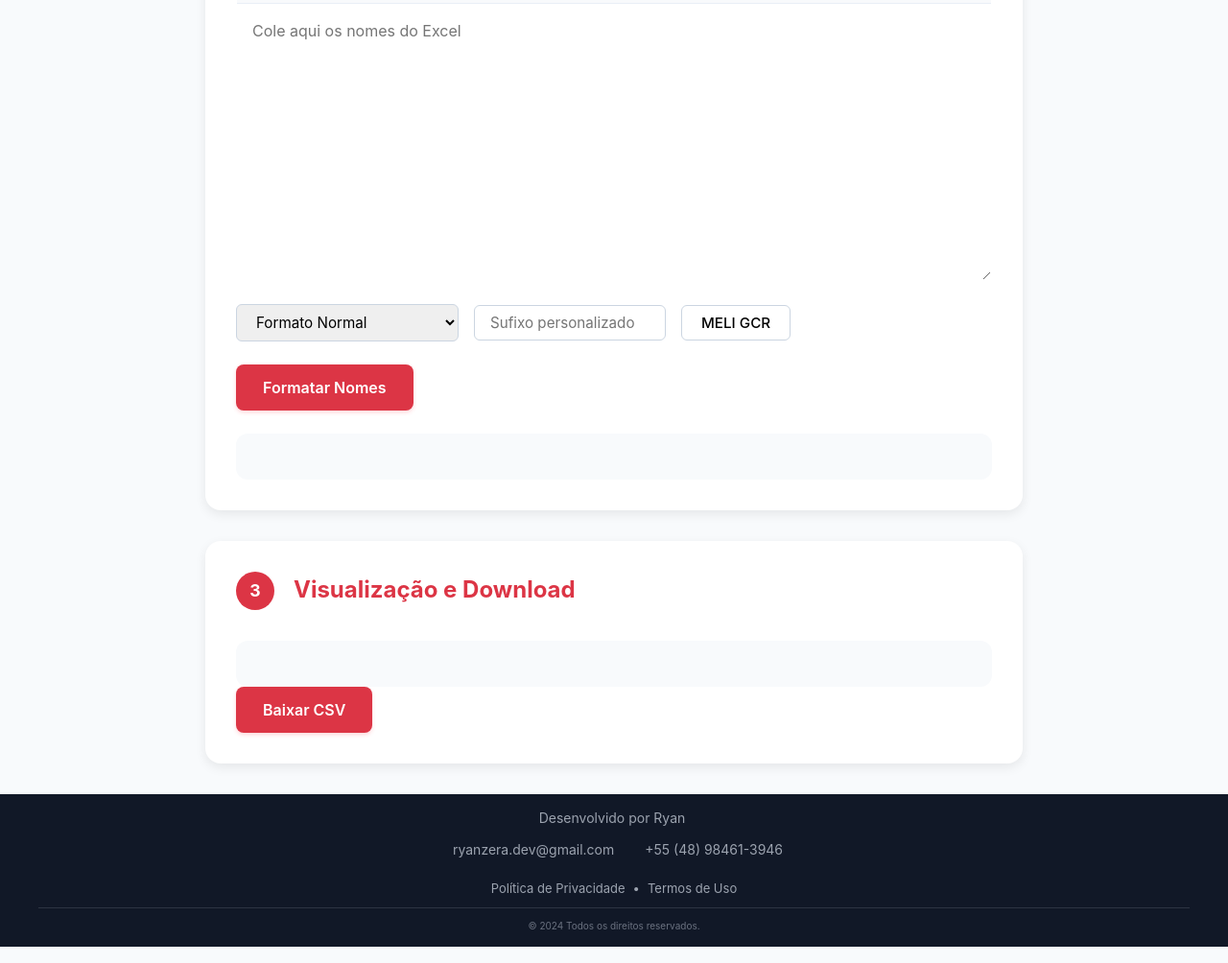
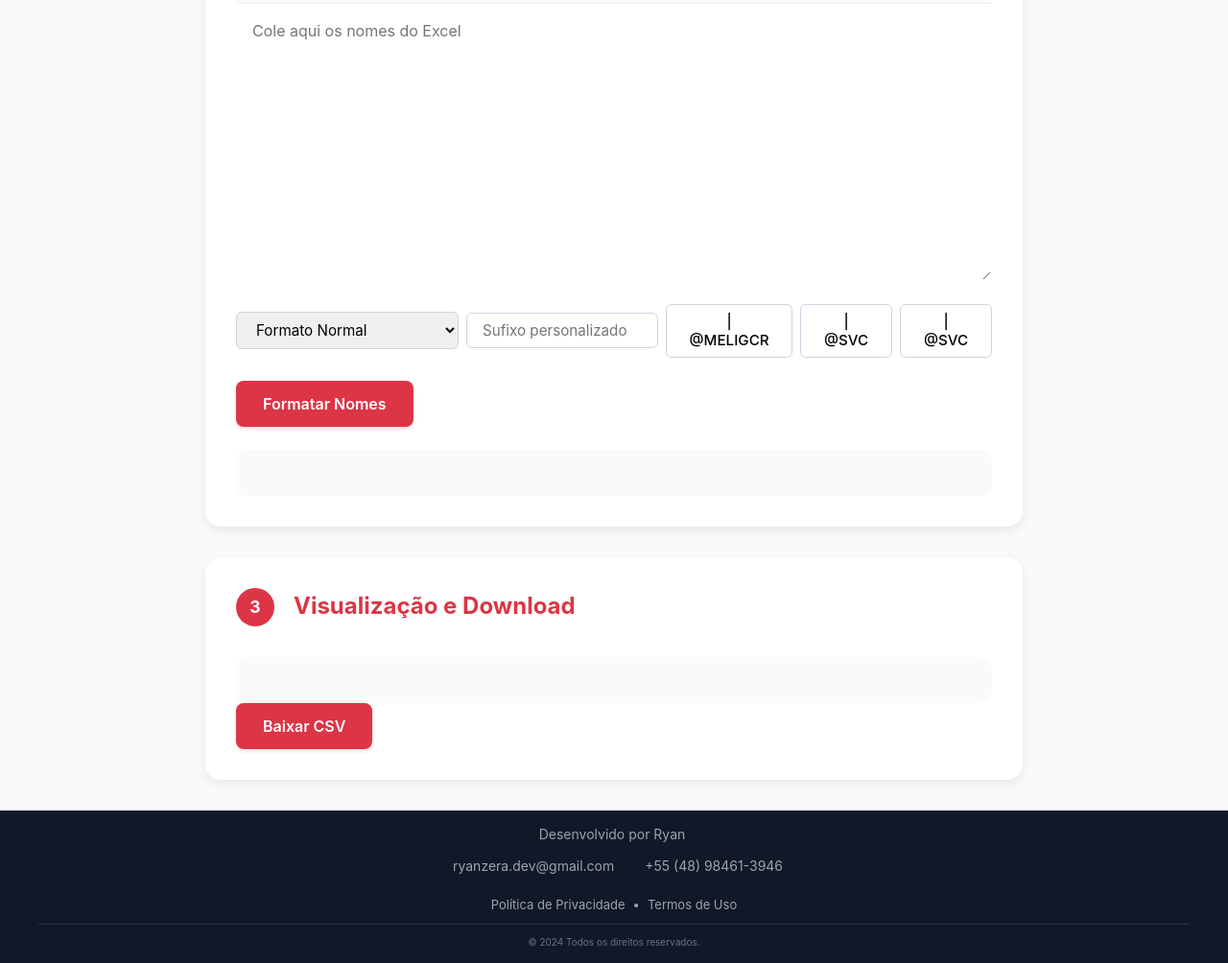
Before and after one commit to euoryan/contatoscsv, a plain HTML site: page index.html in a window 1280 px wide. Shown: the part 1186-2190 px from the top of the page at 96% size. Drawn offline with nearby package versions, Linux system fonts and the light colour scheme.

Commit message:
att posição e botões #3

```diff
--- a/index.html
+++ b/index.html
@@ -162,7 +162,7 @@
 
         .format-options {
             display: flex;
-            gap: 1rem;
+            gap: 0.5rem;
             margin-bottom: 1.5rem;
             align-items: center;
         }
@@ -336,7 +336,13 @@
                 </select>
                 <input type="text" id="suffix" placeholder="Sufixo personalizado">
                 <div class="suffix-options">
-                    <button class="suffix-btn" onclick="setSuffix('- MELI GCR')">MELI GCR</button>
+                    <button class="suffix-btn" onclick="setSuffix('| @MELIGCR')">| @MELIGCR</button>
+                </div>
+                <div class="suffix-options">
+                    <button class="suffix-btn" onclick="setSuffix('| @SVC')">| @SVC</button>
+                </div>
+                <div class="suffix-options">
+                    <button class="suffix-btn" onclick="setSuffix('| @SVC')">| @SVC</button>
                 </div>
             </div>
             <button class="btn" onclick="formatNames()">Formatar Nomes</button>
```
